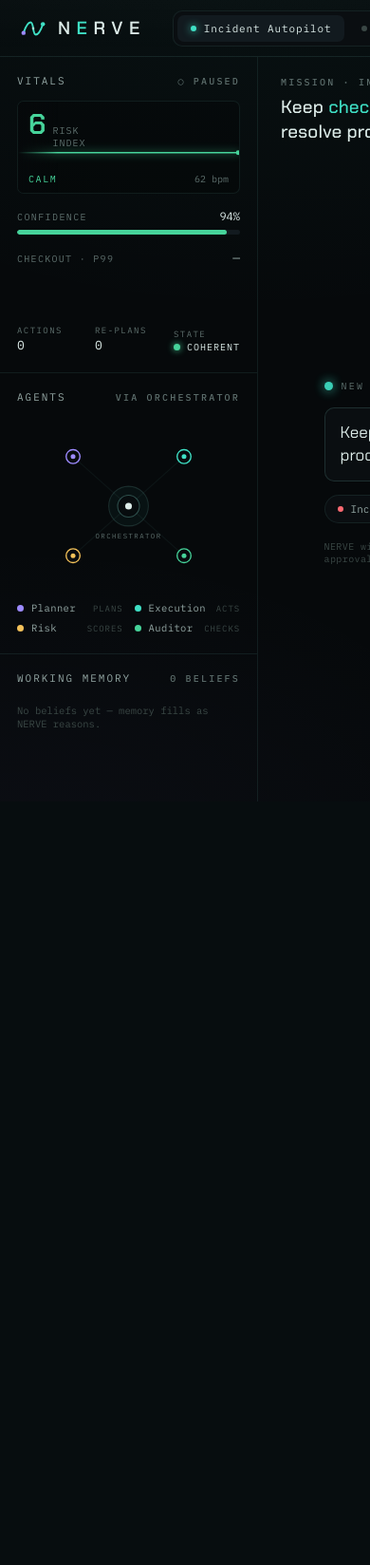
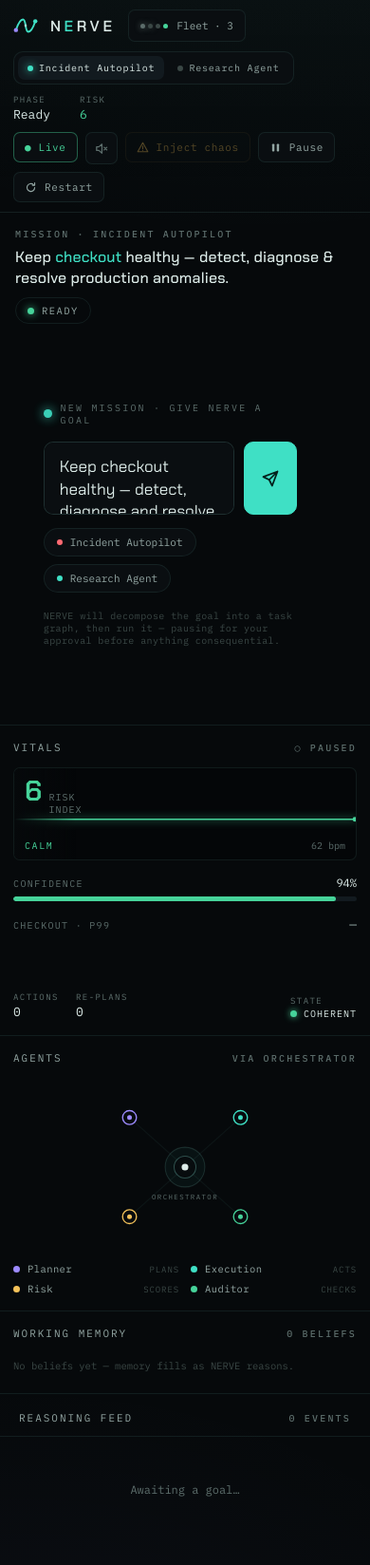
Before and after one commit to cybort360/nerve, a FastAPI app: page /showcase in a window 390 px wide. Shown: the whole page at 95% size. Before the commit the page ends 844 px from the top, so only its background shows below. Run offline with FastAPI, Linux system fonts and the light colour scheme; parts of the project's set-up code (start-up, migrations or seed data) failed here and were passed over; some libraries are stand-ins or nearby versions.

Commit message:
feat(dashboard): responsive layout for tablet and mobile
The dashboard was a fixed 3-column grid with absolutely-positioned graph
nodes — unusable below ~1100px. Add three breakpoints:

- 1080px: tighter side columns and header spacing
- 880px: unlock the viewport (vertical scroll), stack the three columns
  into a single flow (graph first, then vitals/agents, then feed), and
  scale the node canvas to 0.8 so the mission graph fits
- 560px: smaller wordmark/controls, stacked graph header, scale 0.64,
  cap floating overlays (phone, launcher, result card) at 92vw

Desktop (>1080px) is untouched: same grid, viewport-locked, no scaling.
Rebuilt index.html and live.html from styles.css via build.py.

```diff
--- a/dashboard/templates/index.html
+++ b/dashboard/templates/index.html
@@ -548,6 +548,65 @@ body {
 .result-actions .ac-btn.reject:hover{color:var(--alert);border-color:var(--alert-dim);background:var(--alert-dim);}
 .result-actions .ac-btn.approve{background:var(--nerve);border-color:var(--nerve);color:#04211c;font-weight:600;}
 .result-actions .ac-btn.approve:hover{box-shadow:0 0 22px -4px var(--nerve);}
+
+/* ============================================================
+   Responsive — make the 3-column shell work on every screen
+   ============================================================ */
+
+/* small laptops / large tablets: tighten the side rails */
+@media (max-width: 1080px) {
+  .body { grid-template-columns: 236px 1fr 312px; }
+  .hdr { gap: 16px; padding: 0 16px; }
+  .hdr-status { gap: 14px; }
+}
+
+/* tablet portrait & phones: stack into one scrollable column */
+@media (max-width: 880px) {
+  html, body { overflow-x: hidden; overflow-y: auto; height: auto; min-height: 100%; }
+  #root { height: auto; min-height: 100%; }
+  .app { height: auto; min-height: 100%; }
+
+  /* header wraps instead of overflowing */
+  .hdr { height: auto; min-height: 54px; flex-wrap: wrap; gap: 10px 14px; padding: 10px 14px; }
+  .hdr-spacer { display: none; }
+  .switcher { order: 3; }
+  .hdr-status { order: 4; gap: 22px; }
+  .ctrls { order: 5; flex-wrap: wrap; margin-left: auto; }
+
+  /* the three columns become stacked rows: mission graph, vitals, feed */
+  .body { display: flex; flex-direction: column; height: auto; }
+  .col { min-height: 0; }
+  .col.center { order: 1; }
+  .col.left   { order: 2; border-right: 0; border-top: 1px solid var(--line); overflow: visible; }
+  .col.right  { order: 3; border-left: 0; border-top: 1px solid var(--line); overflow: visible; }
+
+  /* graph needs an explicit min-height once it leaves the fixed-height grid;
+     scale the node canvas so edge nodes never clip on a narrow viewport */
+  .graph-head { padding: 16px 16px 0; }
+  .graph-region { min-height: 56vh; overflow: visible; }
+  .graph-stage { transform: scale(0.8); transform-origin: center; }
+
+  /* let the feed grow with the page instead of scrolling inside a dead height */
+  .feed { overflow: visible; }
+}
+
+/* phones */
+@media (max-width: 560px) {
+  .wordmark .name { font-size: 16px; letter-spacing: 0.22em; }
+  .switcher button { padding: 6px 10px; font-size: 10px; gap: 6px; }
+  .statchip { min-width: 48px; }
+  .btn { height: 32px; padding: 0 11px; }
+  .panel { padding: 16px 14px; }
+
+  .graph-head { flex-direction: column; gap: 10px; }
+  .goal-block { max-width: 100%; }
+  .goal-block .goal { font-size: 16px; }
+  .graph-region { min-height: 50vh; }
+  .graph-stage { transform: scale(0.64); transform-origin: center top; }
+
+  /* keep overlays inside the viewport */
+  .result-card, .phone, .launcher, .fleet-panel, .appcard { max-width: 92vw; }
+}
 
 </style>
 </head>
```
Also changed, not shown: dashboard/showcase_src/styles.css (+59 -0 lines), dashboard/templates/live.html (+59 -0 lines), 1 other file.
